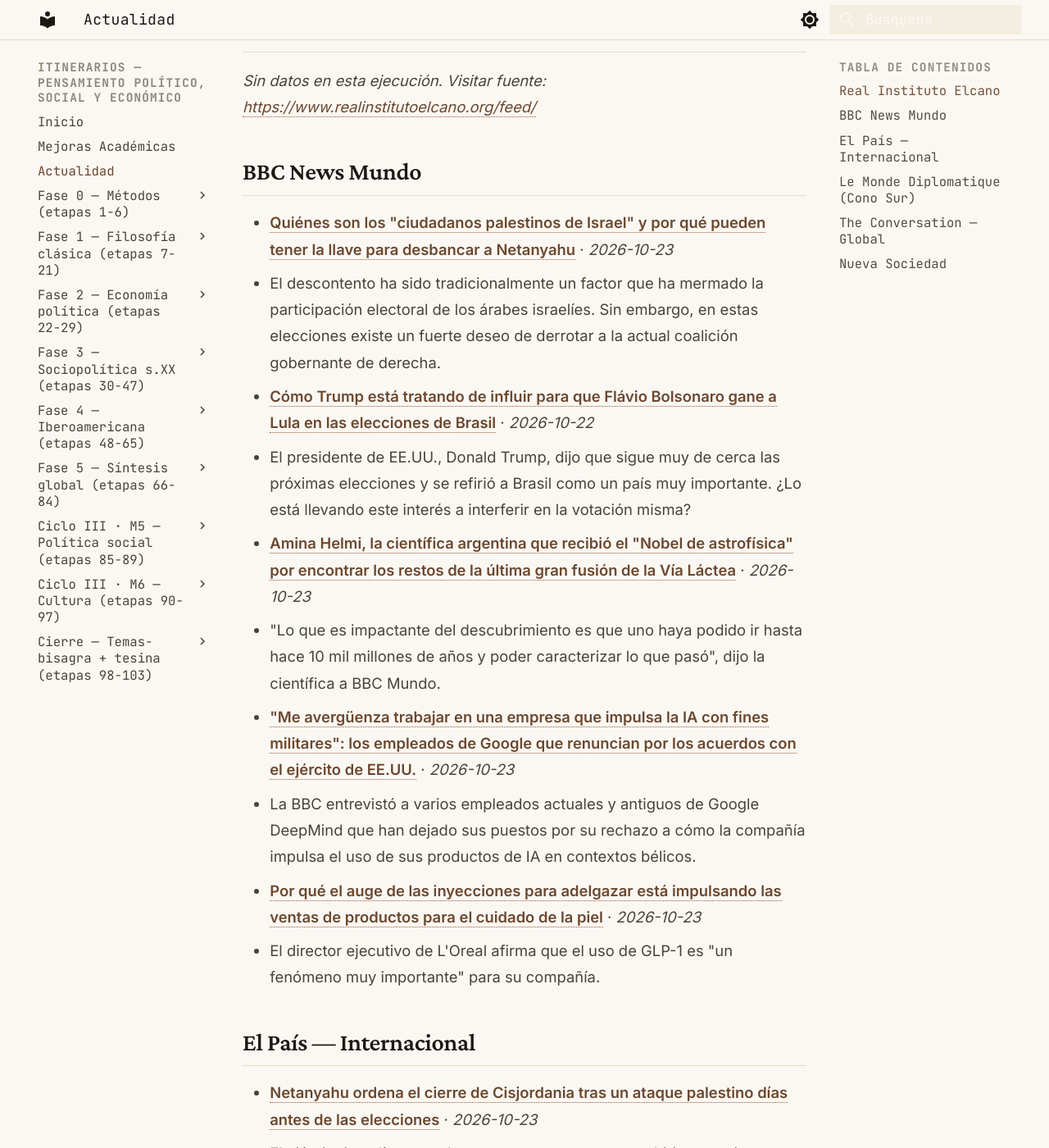
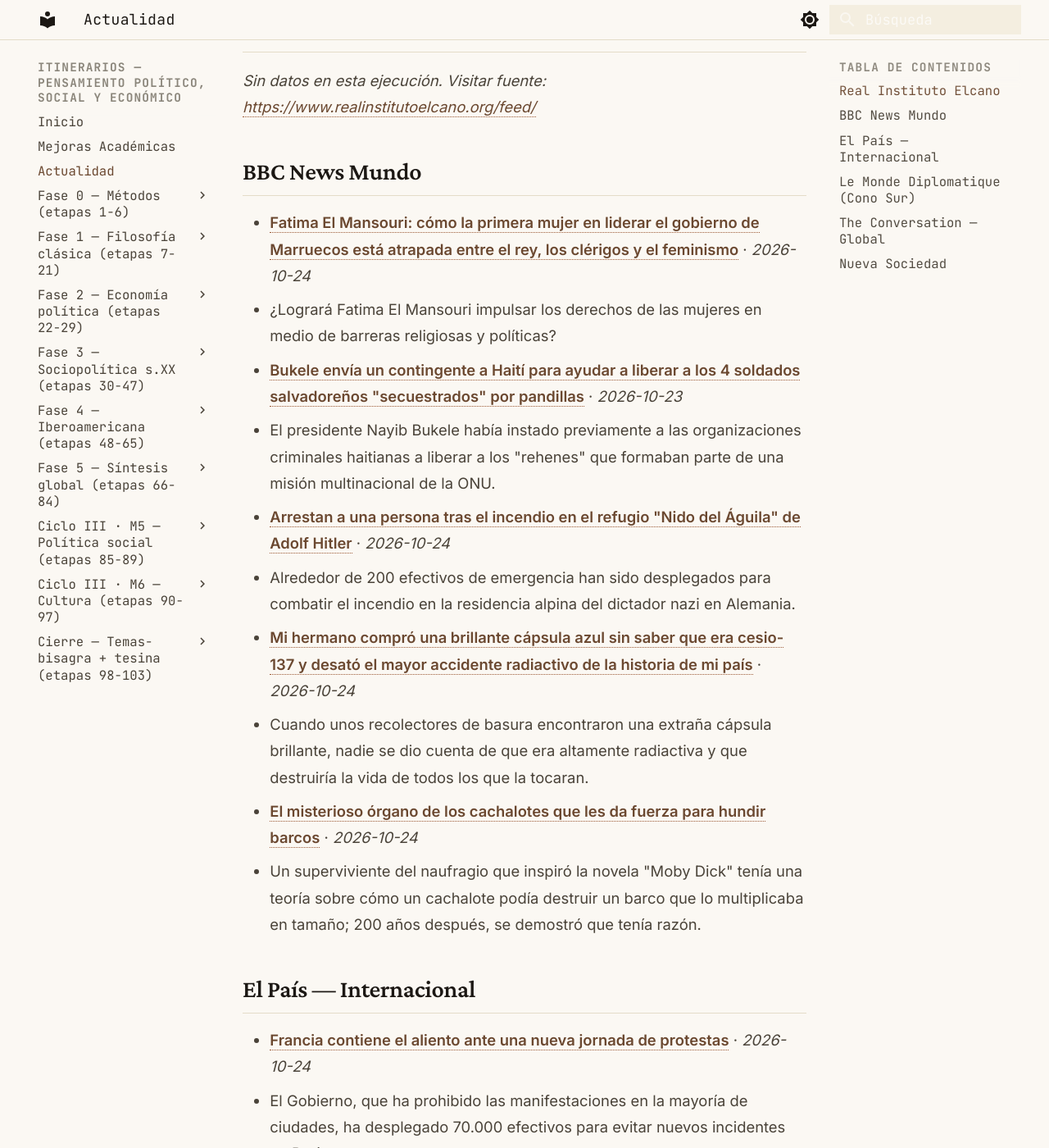
Before and after one commit to MrSpagVi/Curso, an MkDocs documentation site: the page built from docs/actualidad.md, in a window 1280 px wide and 1400 px high, scrolled down 643 px. Shown: the whole window at 82% size. Built offline with MkDocs 1.6.1 and Material for MkDocs 9.7.7, drawn with Linux system fonts in a browser that asks for light colours; some of the changed text lies outside the part shown.

Commit message:
auto: actualidad 2026-10-24

```diff
--- a/docs/actualidad.md
+++ b/docs/actualidad.md
@@ -6,7 +6,7 @@ title: Actualidad
 
 Últimos titulares de fuentes que dictan agenda en ciencia política y geopolítica. Actualizado automáticamente cada día (vía GitHub Actions).
 
-_Última actualización: 2026-10-23 10:45 UTC_
+_Última actualización: 2026-10-24 10:01 UTC_
 
 !!! tip "Ritual mensual — #actualidad"
     El último sábado de cada mes: agarrá **un** titular de los de abajo y escribí **300 palabras** aplicándole **2 autores** del último mes que leíste. ¿Qué diría cada uno? ¿En qué chocan? No resumas la noticia — usala como caso para pensar con las herramientas que venís construyendo. Guardá el texto con el tag `#actualidad` en tu sistema de notas. Esto convierte la teoría en criterio sobre la coyuntura: el objetivo del plan no es citar a Maquiavelo, es leer el presente con él.
@@ -17,29 +17,29 @@ _Sin datos en esta ejecución. Visitar fuente: [https://www.realinstitutoelcano.
 
 ## BBC News Mundo
 
-- **[Quiénes son los "ciudadanos palestinos de Israel" y por qué pueden tener la llave para desbancar a Netanyahu](https://www.bbc.com/mundo/articles/crz9812qjxd2o?at_medium=RSS&at_campaign=rss)** · *2026-10-23*
-  - El descontento ha sido tradicionalmente un factor que ha mermado la participación electoral de los árabes israelíes. Sin embargo, en estas elecciones existe un fuerte deseo de derrotar a la actual coalición gobernante de derecha.
-- **[Cómo Trump está tratando de influir para que Flávio Bolsonaro gane a Lula en las elecciones de Brasil](https://www.bbc.com/mundo/articles/cqglwgj3e91yo?at_medium=RSS&at_campaign=rss)** · *2026-10-22*
-  - El presidente de EE.UU., Donald Trump, dijo que sigue muy de cerca las próximas elecciones y se refirió a Brasil como un país muy importante. ¿Lo está llevando este interés a interferir en la votación misma?
-- **[Amina Helmi, la científica argentina que recibió el "Nobel de astrofísica" por encontrar los restos de la última gran fusión de la Vía Láctea](https://www.bbc.com/mundo/articles/cmqxn83eer03o?at_medium=RSS&at_campaign=rss)** · *2026-10-23*
-  - "Lo que es impactante del descubrimiento es que uno haya podido ir hasta hace 10 mil millones de años y poder caracterizar lo que pasó", dijo la científica a BBC Mundo.
-- **["Me avergüenza trabajar en una empresa que impulsa la IA con fines militares": los empleados de Google que renuncian por los acuerdos con el ejército de EE.UU.](https://www.bbc.com/mundo/articles/cxg5j1d93993o?at_medium=RSS&at_campaign=rss)** · *2026-10-23*
-  - La BBC entrevistó a varios empleados actuales y antiguos de Google DeepMind que han dejado sus puestos por su rechazo a cómo la compañía impulsa el uso de sus productos de IA en contextos bélicos.
-- **[Por qué el auge de las inyecciones para adelgazar está impulsando las ventas de productos para el cuidado de la piel](https://www.bbc.com/mundo/articles/c699z39257zlo?at_medium=RSS&at_campaign=rss)** · *2026-10-23*
-  - El director ejecutivo de L'Oreal afirma que el uso de GLP-1 es "un fenómeno muy importante" para su compañía.
+- **[Fatima El Mansouri: cómo la primera mujer en liderar el gobierno de Marruecos está atrapada entre el rey, los clérigos y el feminismo](https://www.bbc.com/mundo/articles/c39wzvkynkj9o?at_medium=RSS&at_campaign=rss)** · *2026-10-24*
+  - ¿Logrará Fatima El Mansouri impulsar los derechos de las mujeres en medio de barreras religiosas y políticas?
+- **[Bukele envía un contingente a Haití para ayudar a liberar a los 4 soldados salvadoreños "secuestrados" por pandillas](https://www.bbc.com/mundo/articles/ckm230z1vngqo?at_medium=RSS&at_campaign=rss)** · *2026-10-23*
+  - El presidente Nayib Bukele había instado previamente a las organizaciones criminales haitianas a liberar a los "rehenes" que formaban parte de una misión multinacional de la ONU.
+- **[Arrestan a una persona tras el incendio en el refugio "Nido del Águila" de Adolf Hitler](https://www.bbc.com/mundo/articles/ck20r82dnlr1o?at_medium=RSS&at_campaign=rss)** · *2026-10-24*
+  - Alrededor de 200 efectivos de emergencia han sido desplegados para combatir el incendio en la residencia alpina del dictador nazi en Alemania.
+- **[Mi hermano compró una brillante cápsula azul sin saber que era cesio-137 y desató el mayor accidente radiactivo de la historia de mi país](https://www.bbc.com/mundo/articles/cm5ynlx21z64o?at_medium=RSS&at_campaign=rss)** · *2026-10-24*
+  - Cuando unos recolectores de basura encontraron una extraña cápsula brillante, nadie se dio cuenta de que era altamente radiactiva y que destruiría la vida de todos los que la tocaran.
+- **[El misterioso órgano de los cachalotes que les da fuerza para hundir barcos](https://www.bbc.com/mundo/articles/crkg794zyjd5o?at_medium=RSS&at_campaign=rss)** · *2026-10-24*
+  - Un superviviente del naufragio que inspiró la novela "Moby Dick" tenía una teoría sobre cómo un cachalote podía destruir un barco que lo multiplicaba en tamaño; 200 años después, se demostró que tenía razón.
 
 ## El País — Internacional
 
-- **[Netanyahu ordena el cierre de Cisjordania tras un ataque palestino días antes de las elecciones](https://elpais.com/internacional/2026-10-23/el-ejercito-israeli-mata-a-dos-palestinos-armados-tras-un-tiroteo-en-cisjordania.html)** · *2026-10-23*
-  - El ejército israelí mata a dos presuntos agresores que hirieron a cinco israelíes cerca de la ciudad de Hebrón
-- **[Macron trata de retomar el control con la prohibición de manifestaciones y el blindaje de las ciudades](https://elpais.com/internacional/2026-10-23/macron-trata-de-retomar-el-control-con-la-prohibicion-de-manifestaciones-y-el-blindaje-de-las-ciudades.html)** · *2026-10-23*
-  - El presidente francés se pone al frente del despliegue de seguridad y se reúne con los estudiantes en vísperas de otra gran protesta. Los sindicatos se revuelven contra el veto
-- **[Un muerto y varios heridos en tiroteos en una localidad de las afueras de París](https://elpais.com/internacional/2026-10-23/un-muerto-y-varios-heridos-en-tiroteos-en-una-localidad-de-las-afueras-de-paris.html)** · *2026-10-23*
-  - El atacante ha disparado desde un coche varias ráfagas a la gente que circulaba por la calle
+- **[Francia contiene el aliento ante una nueva jornada de protestas](https://elpais.com/internacional/2026-10-24/francia-contiene-el-aliento-ante-una-nueva-jornada-de-protestas.html)** · *2026-10-24*
+  - El Gobierno, que ha prohibido las manifestaciones en la mayoría de ciudades, ha desplegado 70.000 efectivos para evitar nuevos incidentes en París
+- **[¿Dónde y por qué se protesta en Europa? Las reivindicaciones de los jóvenes de cada país](https://elpais.com/internacional/europa/informada/2026-10-24/donde-y-por-que-se-protesta-en-europa-las-reivindicaciones-de-los-jovenes-de-cada-pais.html)** · *2026-10-24*
+  - Estudiantes, sindicatos y vecinos han convocado más de 170 manifestaciones en poco más de un mes en todo el continente. Sus motivos a menudo coinciden
+- **[El ejército israelí realiza redadas y expulsa a decenas de familias de sus hogares en Hebrón tras el ataque palestino en el que murieron dos soldados](https://elpais.com/internacional/2026-10-24/el-ejercito-israeli-realiza-redadas-y-expulsa-a-decenas-de-familias-de-sus-hogares-en-hebron-tras-el-ataque-palestino-en-el-que-murieron-dos-soldados.html)** · *2026-10-24*
+  - A tres días de las elecciones legislativas, el ejército israelí lanza una operación “casa por casa”, que el Gobierno prevé extender a toda Cisjordania. Las ONG denuncian “un castigo colectivo”
+- **[Voto por primera vez en las elecciones y usé un chatbot de IA para informarme. Esto es lo que descubrí](https://elpais.com/us/2026-10-24/voto-por-primera-vez-en-las-elecciones-y-use-un-chatbot-de-ia-para-informarme-esto-es-lo-que-descubri.html)** · *2026-10-24*
+  - Cada vez más votantes recurren a la inteligencia artificial para obtener información electoral, pero los expertos advierten de que los datos no son 100% confiables
 - **[Sangre nueva para frenar a Trump](https://elpais.com/us/2026-10-23/sangre-nueva-para-frenar-a-trump.html)** · *2026-10-23*
   - Un nuevo elenco de rostros demócratas ha encontrado un mensaje central: el impagable costo de vida para muchos en Estados Unidos
-- **[La desconfianza militar hacia China crea inestabilidad en Asia](https://elpais.com/internacional/2026-10-22/la-desconfianza-militar-hacia-china-crea-inestabilidad-en-asia.html)** · *2026-10-22*
-  - La fuerte interdependencia económica y el temor al gigante chino afectan a las relaciones de los países de la zona con EE UU y desequilibran la región del Indo-Pacífico
 
 ## Le Monde Diplomatique (Cono Sur)
 
@@ -47,16 +47,16 @@ _Sin datos en esta ejecución. Visitar fuente: [https://www.eldiplo.org/feed/](h
 
 ## The Conversation — Global
 
-- **[How autumn changes animal sexual behaviour – including that of humans](https://theconversation.com/how-autumn-changes-animal-sexual-behaviour-including-that-of-humans-292486)** · *2026-10-23*
-  - Some animals change sex altogether in the autumn.
-- **[For Andy Burnham, getting closer to the EU could prove as tricky as exiting it – an expert explains](https://theconversation.com/for-andy-burnham-getting-closer-to-the-eu-could-prove-as-tricky-as-exiting-it-an-expert-explains-294809)** · *2026-10-23*
-  - A short history of Brexit struggles over the years.
-- **[Four ways to help your body adjust to the autumn time change](https://theconversation.com/four-ways-to-help-your-body-adjust-to-the-autumn-time-change-294723)** · *2026-10-23*
-  - Changing the time on a clock does not instantly reset our body’s internal system. But these strategies can help.
-- **[From aristocracy to ‘assetocracy’ – how wealth has transformed the House of Lords](https://theconversation.com/from-aristocracy-to-assetocracy-how-wealth-has-transformed-the-house-of-lords-293492)** · *2026-10-23*
-  - Hundreds of peers enjoy extraordinary wealth, new research has found.
-- **[Unlocking the secrets of the ‘Dragon Man’ skull – and what it reveals about human evolution](https://theconversation.com/unlocking-the-secrets-of-the-dragon-man-skull-and-what-it-reveals-about-human-evolution-291321)** · *2026-10-23*
-  - Most of what we knew about early modern humans has been turned upside down in the past two decades –&nbsp;and many more questions remain.
+- **[Boo! Feeling scared on Halloween can be fun for children but can sometimes push their limits](https://theconversation.com/boo-feeling-scared-on-halloween-can-be-fun-for-children-but-can-sometimes-push-their-limits-294433)** · *2026-10-23*
+  - A children’s literature author explains how some of her favorite Halloween-themed children’s books can help children prepare for the holiday ahead.
+- **[Ancestors all around – millions of dead people linger in Americans’ memories](https://theconversation.com/ancestors-all-around-millions-of-dead-people-linger-in-americans-memories-292342)** · *2026-10-23*
+  - The shadow population of deceased relatives is more than three times as large as today’s living population.
+- **[UN peacekeepers prepare to exit Lebanon after 70 years – leaving behind a worrying security vacuum](https://theconversation.com/un-peacekeepers-prepare-to-exit-lebanon-after-70-years-leaving-behind-a-worrying-security-vacuum-293159)** · *2026-10-23*
+  - In August, the UN Security Council voted to end the decades-long peacekeeping mission in Lebanon. Blue helmets will leave by the end of the year.
+- **[PHP is in the foundation of 70% of websites – here’s what it is and why a flaw in the software is a major hacking threat](https://theconversation.com/php-is-in-the-foundation-of-70-of-websites-heres-what-it-is-and-why-a-flaw-in-the-software-is-a-major-hacking-threat-294999)** · *2026-10-23*
+  - A cybersecurity researcher explains how a flaw in widespread software makes millions of websites vulnerable to hackers – and underscores the role of AI in attacking and defending the internet.
+- **[Greener maternity care starts with changing hospitals, without putting pressure on pregnant women](https://theconversation.com/greener-maternity-care-starts-with-changing-hospitals-without-putting-pressure-on-pregnant-women-293497)** · *2026-10-23*
+  - Birth involves emissions from travel, pain relief and disposable products, but system-level changes can reduce them without restricting choice.
 
 ## Nueva Sociedad
 
```
